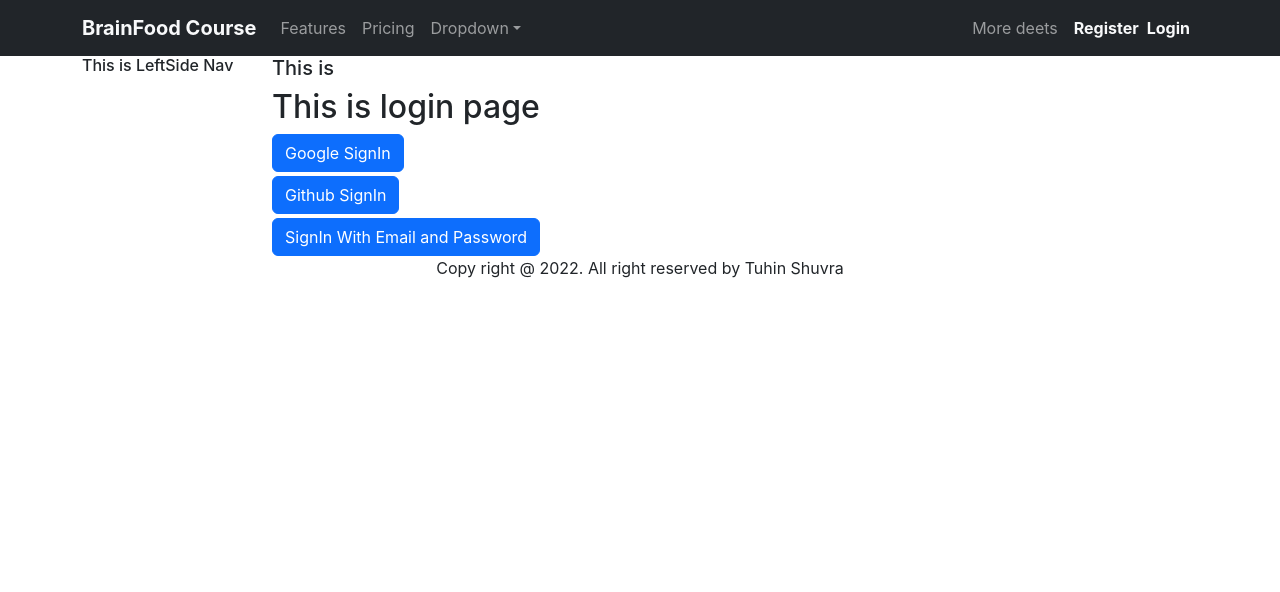
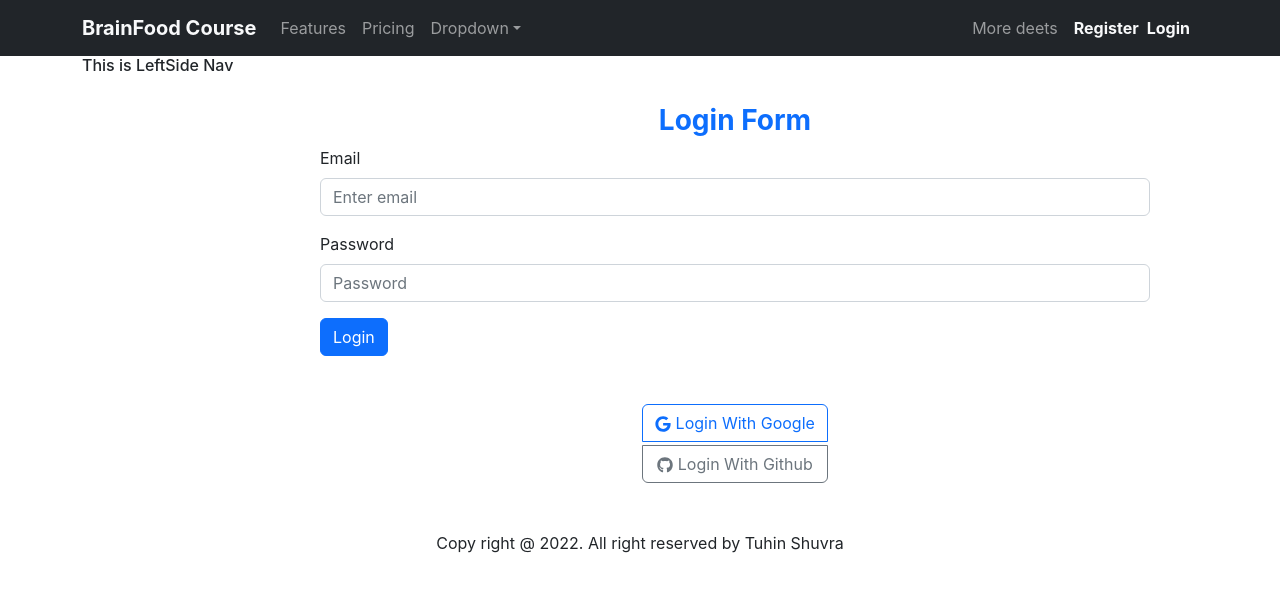
Before and after one commit to tuhinshuvra/e-learning-client, a React (Create React App) app: page /login in a window 1280 px wide. Shown: the top 592 px of the page. Built offline with nearby package versions, Linux system fonts and the light colour scheme; no server answers.

Commit message:
update login page

```diff
--- a/src/Pages/Login/Login.js
+++ b/src/Pages/Login/Login.js
@@ -1,11 +1,50 @@
+import React, { useContext, useReducer, useState } from 'react';
+import Button from 'react-bootstrap/Button';
+import Form from 'react-bootstrap/Form';
+import { FaGoogle, FaGithub } from 'react-icons/fa';
+import { useLocation, useNavigate } from 'react-router-dom';
+import toast from 'react-hot-toast';
+import { AuthContext } from '../Authentication/AuthProvider';
+import { ButtonGroup } from 'react-bootstrap';
 import { GoogleAuthProvider } from 'firebase/auth';
-import React, { useContext } from 'react';
-import { Button } from 'react-bootstrap';
-import { AuthContext } from '../Authentication/AuthProvider';
 import './Login.css';
 
+
 const Login = () => {
-    const { user, googleProviderLogin } = useContext(AuthContext);
+    const [error, setError, setLoading] = useState('');
+    const { user, signIn, googleProviderLogin } = useContext(AuthContext);
+    const navigate = useNavigate();
+    const location = useLocation();
+
+    const from = location.state?.from?.pathname || '/';
+
+    const handleOnSubmit = (event) => {
+        event.preventDefault();
+        const form = event.target;
+
+        const email = form.email.value;
+        const password = form.password.value;
+
+        signIn(email, password)
+            .then(result => {
+                const user = result.user;
+                console.log("User Data : ", user);
+                form.reset();
+                setError('');
+                if (user.emailVerified) {
+                    navigate(from, { replace: true });
+                } else {
+                    toast.error('Your email is not verified.');
+                }
+            })
+            .catch(error => {
+                setError(error.message)
+                console.log("Error : ", error);
+            })
+            .finally(() => {
+                setLoading(false);
+            })
+    }
 
     const googleProvider = new GoogleAuthProvider();
 
@@ -13,23 +52,43 @@ const Login = () => {
         googleProviderLogin(googleProvider)
             .then(result => {
                 const userData = result.user;
-                console.log("Google User Data:", userData);
+                console.log("User Data : ", userData);
             })
-            .catch(error => {
-                console.error("Google Provider Error:", error);
-            })
+            .catch(error => console.error("Provider Error : ", error))
+    }
 
-    }
     return (
-        <div>
-            <h5>This is {user?.displayName}</h5>
-            <h2>This is login page</h2>
-            <Button onClick={handleGoogleSignIn}>Google SignIn</Button> <br />
-            <Button className=' mt-1'>Github SignIn</Button> <br />
-            <Button className=' mt-1'>SignIn With Email and Password</Button>
+        <div className='container p-5'>
 
+            <h3 className=' text-center fw-bold text-primary'>Login Form</h3>
+
+            <Form onSubmit={handleOnSubmit}>
+                <Form.Text className=" text-danger text-center ">
+                    {error}
+                </Form.Text>
+                <Form.Group className="mb-3" controlId="formBasicEmail">
+                    <Form.Label>Email</Form.Label>
+                    <Form.Control name='email' type="email" placeholder="Enter email" required />
+                </Form.Group>
+
+                <Form.Group className="mb-3" controlId="formBasicPassword">
+                    <Form.Label>Password</Form.Label>
+                    <Form.Control name='password' type="password" placeholder="Password" required />
+                </Form.Group>
+
+                <Button className="" variant="primary " type="submit">
+                    Login
+                </Button>
+            </Form>
+
+            <div className=' mt-5 text-center'>
+                <ButtonGroup vertical>
+                    <Button onClick={handleGoogleSignIn} variant='outline-primary' className=' mb-1'><FaGoogle /> Login With Google</Button>
+                    <Button variant='outline-secondary'><FaGithub /> Login With Github</Button>
+                </ButtonGroup>
+            </div>
         </div>
     );
 };
 
-export default Login; <h2>This is login page</h2>
+export default Login;
```
